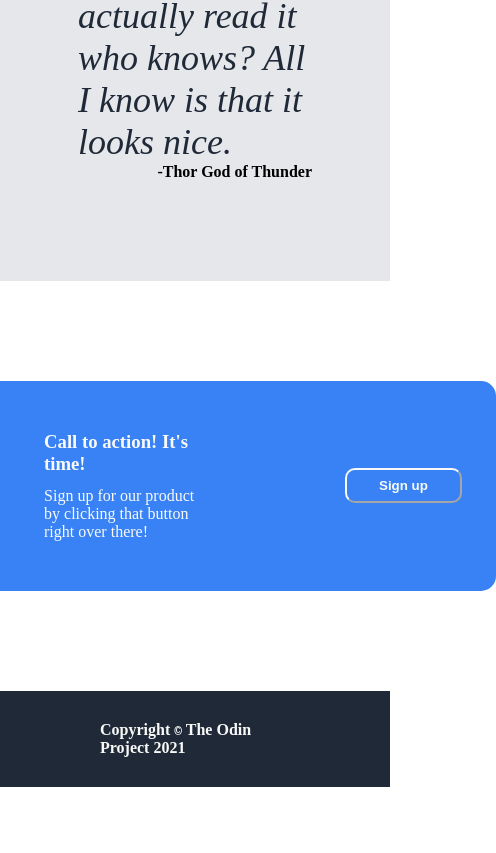
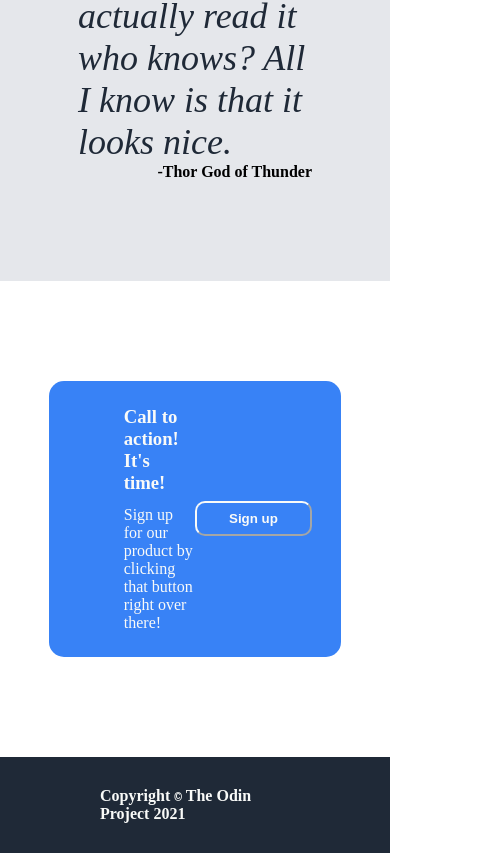
Before and after one commit to yof9/6project_landing-page, a plain HTML site: page index.html in a window 390 px wide. Shown: the part 2187-3040 px from the top of the page, 496 px wide, since content can reach past the window. Before the commit the page ends 2974 px from the top, so only its background shows below. Drawn offline with Linux system fonts and the light colour scheme.

Commit message:
Feat add style.css responsive design

```diff
--- a/style.css
+++ b/style.css
@@ -159,14 +159,14 @@ strong {
 }
 
 .action-call {
+    width: 75%;
     display: flex;
-    justify-content: space-evenly;
+    justify-content: space-between;
     align-items: center;
     background-color: #3882f6;
     border-radius: 15px;
     color: #f9faf8;
-    padding: 50px 150px;
-    gap: 150px;
+    padding: 25px 75px;
 }
 
 .action-call button {
@@ -181,6 +181,7 @@ strong {
     flex-direction: column;
     gap: 12px;
     color: inherit;
+    flex-grow: 0;
 }
 .footer {
     display: flex;
```
